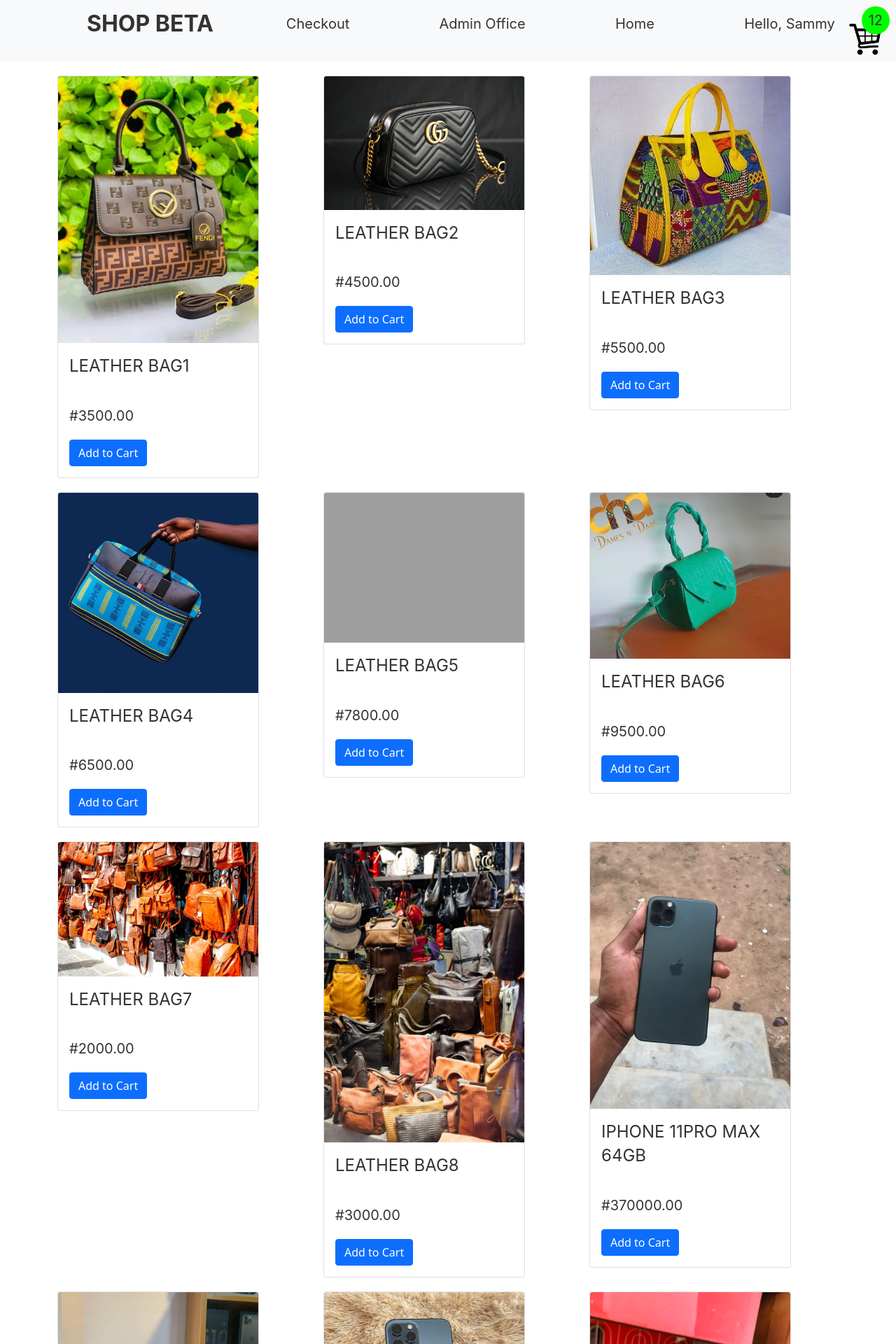
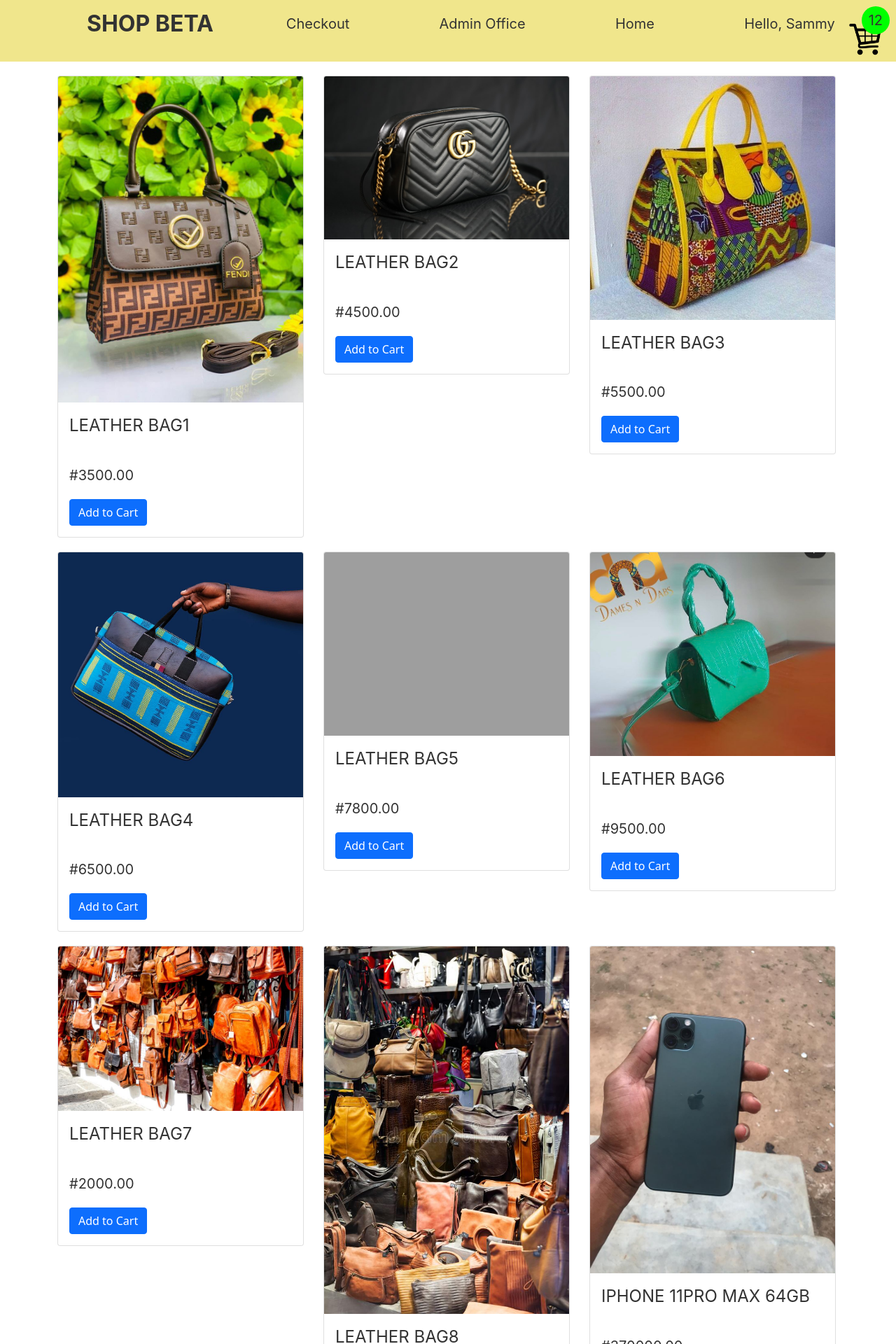
Before and after one commit to SamSam1222/E-Commerce, a Django app: page / in a window 1280 px wide. Shown: the top 1920 px of the page at 70% size. Run offline with Django 4.2, Linux system fonts and the light colour scheme; a user stored in the database is signed in; data comes from the database, SQL or seed files in the repository; some libraries are stand-ins or nearby versions; grey boxes are pictures that could not be loaded.

Commit message:
marketstore

```diff
--- a/marketstore/templates/base.html
+++ b/marketstore/templates/base.html
@@ -32,7 +32,7 @@
     </script>
 </head>
 <body>
-    <nav class="navbar navbar-expand-lg navbar-light bg-light">
+  <nav class="navbar navbar-expand-lg navbar-light " style="background-color: #F0E68C	;">
         <div class="container-fluid">
           <a class="navbar-brand" href="#"><h2><strong>SHOP BETA</strong></h2></a>
           <button class="navbar-toggler" type="button" data-bs-toggle="collapse" data-bs-target="#navbarSupportedContent" aria-controls="navbarSupportedContent" aria-expanded="false" aria-label="Toggle navigation">
--- a/marketstore/templates/store.html
+++ b/marketstore/templates/store.html
@@ -6,8 +6,8 @@
 
     {% for product in products%}
       <div class = 'col-md-4 col-lg-4'>
-        <div class="card" style="width: 18rem;">
-            <img src="{{product.image.url}}" class="card-img-top" alt="...">
+        <div class="card" style="width: 22rem;">
+            <img src="{{product.image.url}}" class="card-img-top" alt="..." >
             <div class="card-body">
               <h3 class="card-title">{{product.name}}</h3>
               <h4 class="card-text">#{{product.price | floatformat:2}}</h4>
```
Also changed, not shown: marketstore/templates/index.html (deleted, +0 -33 lines).
